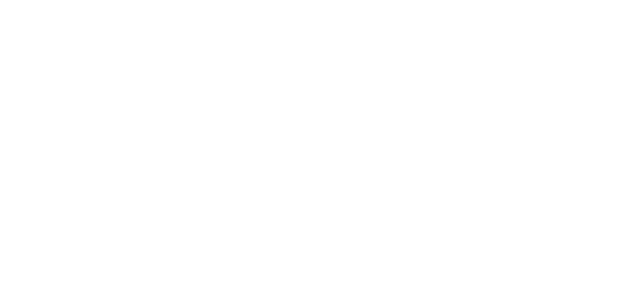
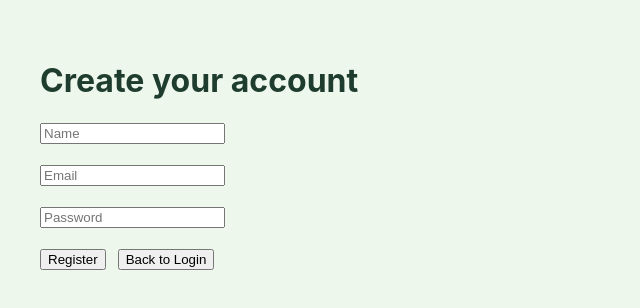
Before and after one commit to D1stress29/pametni_paketnik_website, a React (Create React App) app in the folder frontend/: page /register in a window 1280 px wide. Before the commit this address had no page. Shown: the top 308 px of the page, without its empty margins (0-640 px from the left). Built offline with nearby package versions, Linux system fonts and the light colour scheme.

Commit message:
Edited UI of index page, added login and registration pages

```diff
--- a/frontend/public/index.html
+++ b/frontend/public/index.html
@@ -1,14 +1,21 @@
 <!DOCTYPE html>
-<html lang="en">
-
+<html lang="sl">
 <head>
-  <meta charset="UTF-8" />
-  <meta name="viewport" content="width=device-width, initial-scale=1.0" />
-  <title>Smart Mailbox</title>
+    <meta charset="UTF-8">
+    <meta name="viewport" content="width=device-width, initial-scale=1.0">
+    <title>Škatlarji</title>
+    <link rel="stylesheet" href="https://cdnjs.cloudflare.com/ajax/libs/font-awesome/6.4.0/css/all.min.css">
+    <style>
+        body {
+            margin: 0;
+            min-height: 100vh;
+            font-family: Inter, system-ui, -apple-system, BlinkMacSystemFont, 'Segoe UI', sans-serif;
+            background: #eef7ec;
+            color: #1f3d2e;
+        }
+    </style>
 </head>
-
 <body>
-  <div id="root"></div>
+    <div id="root"></div>
 </body>
-
 </html>
--- a/frontend/src/App.js
+++ b/frontend/src/App.js
@@ -1,4 +1,5 @@
 import { BrowserRouter, Routes, Route } from "react-router-dom";
+import HomePage from "./pages/HomePage";
 import LoginPage from "./pages/LoginPage";
 import Dashboard from "./pages/Dashboard";
 
@@ -6,7 +7,9 @@ function App() {
     return (
         <BrowserRouter>
             <Routes>
-                <Route path="/" element={<LoginPage />} />
+                <Route path="/" element={<HomePage />} />
+                <Route path="/login" element={<LoginPage />} />
+                <Route path="/register" element={<LoginPage defaultMode="register" />} />
                 <Route path="/dashboard" element={<Dashboard />} />
             </Routes>
         </BrowserRouter>
--- /dev/null
+++ b/frontend/src/pages/HomePage.js
@@ -0,0 +1,157 @@
+import { Link } from "react-router-dom";
+
+const styles = `
+    :root {
+        color-scheme: light;
+        font-family: Inter, system-ui, -apple-system, BlinkMacSystemFont, 'Segoe UI', sans-serif;
+        background: #eef7ec;
+        color: #1f3d2e;
+    }
+    * {
+        box-sizing: border-box;
+    }
+    body {
+        margin: 0;
+        min-height: 100vh;
+        display: flex;
+        flex-direction: column;
+    }
+    header {
+        background: linear-gradient(135deg, #1d6b3d 0%, #47a45d 100%);
+        padding: 20px 24px;
+        color: white;
+    }
+    .nav-row {
+        max-width: 1160px;
+        margin: 0 auto;
+        display: flex;
+        justify-content: space-between;
+        align-items: center;
+        gap: 14px;
+        flex-wrap: wrap;
+    }
+    .brand {
+        display: flex;
+        align-items: center;
+        gap: 12px;
+        font-weight: 700;
+        font-size: 1.25rem;
+    }
+    .brand i {
+        font-size: 1.6rem;
+    }
+    .nav-actions {
+        display: flex;
+        gap: 12px;
+        flex-wrap: wrap;
+    }
+    .nav-actions a {
+        text-decoration: none;
+        padding: 0.9rem 1.3rem;
+        border-radius: 999px;
+        font-weight: 600;
+        transition: transform 0.2s ease, box-shadow 0.2s ease;
+    }
+    .nav-actions a:hover {
+        transform: translateY(-1px);
+        box-shadow: 0 12px 22px rgba(15, 82, 42, 0.18);
+    }
+    .btn-primary {
+        background: white;
+        color: #1d6b3d;
+    }
+    .btn-secondary {
+        background: rgba(255, 255, 255, 0.18);
+        color: white;
+        border: 1px solid rgba(255, 255, 255, 0.35);
+    }
+    main {
+        flex: 1;
+        padding: 48px 24px;
+    }
+    .hero {
+        max-width: 920px;
+        margin: 0 auto;
+        background: #f9fff4;
+        border: 1px solid #dcedd8;
+        border-radius: 28px;
+        padding: 40px;
+        box-shadow: 0 20px 50px rgba(29, 107, 61, 0.12);
+    }
+    .hero h1 {
+        margin: 0 0 16px;
+        font-size: clamp(2.1rem, 4vw, 3.2rem);
+        line-height: 1.05;
+        letter-spacing: -0.03em;
+    }
+    .hero p {
+        margin: 0 0 26px;
+        max-width: 760px;
+        font-size: 1.05rem;
+        line-height: 1.8;
+        color: #2c4d33;
+    }
+    .section-card {
+        background: white;
+        border: 1px solid #cfe5d0;
+        border-radius: 20px;
+        padding: 28px;
+        margin-top: 28px;
+    }
+    .section-card h2 {
+        margin-top: 0;
+        font-size: 1.25rem;
+        color: #1e4e2f;
+    }
+    .section-card p {
+        margin: 16px 0 0;
+        color: #3c5b42;
+        line-height: 1.75;
+    }
+    footer {
+        background: #1d6b3d;
+        color: #e9f7e8;
+        text-align: center;
+        font-size: 0.95rem;
+        padding: 18px 24px;
+    }
+`;
+
+function HomePage() {
+    return (
+        <>
+            <style>{styles}</style>
+            <header>
+                <div className="nav-row">
+                    <div className="brand">
+                        <i className="fa-solid fa-box-open"></i>
+                        <span>Škatlarji</span>
+                    </div>
+                    <div className="nav-actions">
+                        <Link to="/login" className="btn-primary">Prijava</Link>
+                        <Link to="/register" className="btn-secondary">Registracija</Link>
+                        <a href="#access-list" className="btn-secondary">Dostopi do pošte</a>
+                    </div>
+                </div>
+            </header>
+
+            <main>
+                <section className="hero">
+                    <h1>Pametna rešitev za paketnik in poštne dostopne pravice</h1>
+                    <p>Ta projekt predstavlja osnovni vmesnik za upravljanje dostopa do paketnika, uporabniške prijave in prihodnji seznam dostopov do pošte.</p>
+
+                    <div id="access-list" className="section-card">
+                        <h2>Seznam dostopov do pošte</h2>
+                        <p>Seznam dostopov še ni ustvarjen. Ko bo ta funkcionalnost dodana, bo tukaj prikazan celoten pregled poštnih dostopov in njihovih statusov.</p>
+                    </div>
+                </section>
+            </main>
+
+            <footer>
+                <p>&copy; 2026 Pametni PaketniKnjig. Zeleni in pregledni dostopi za pametni paketnik.</p>
+            </footer>
+        </>
+    );
+}
+
+export default HomePage;
--- a/frontend/src/pages/LoginPage.js
+++ b/frontend/src/pages/LoginPage.js
@@ -1,27 +1,77 @@
 import { useState } from "react";
+import { useNavigate } from "react-router-dom";
 import axios from "axios";
 
-function LoginPage() {
+function LoginPage({ defaultMode }) {
 
+    const [name, setName] = useState("");
     const [email, setEmail] = useState("");
     const [password, setPassword] = useState("");
+    const [isRegistering, setIsRegistering] = useState(defaultMode === "register");
+    const [message, setMessage] = useState("");
+    const navigate = useNavigate();
 
     const login = async () => {
-        const res = await axios.post(
-            "http://localhost:5000/api/auth/login",
-            { email, password }
-        );
+        try {
+            const res = await axios.post(
+                "http://localhost:5000/api/auth/login",
+                { email, password }
+            );
 
-        localStorage.setItem("token", res.data.token);
-        alert("Logged in");
+            localStorage.setItem("token", res.data.token);
+            setMessage("Login successful. Redirecting to dashboard...");
+            navigate("/dashboard");
+        } catch (err) {
+            const errorText = err.response?.data?.message || err.message;
+            setMessage(`Login failed: ${errorText}`);
+        }
+    };
+
+    const register = async () => {
+        try {
+            if (!name) {
+                setMessage("Please enter your name to create a user.");
+                return;
+            }
+
+            await axios.post(
+                "http://localhost:5000/api/auth/register",
+                {
+                    name,
+                    email,
+                    password,
+                    role: "user"
+                }
+            );
+
+            setMessage("Account created successfully. Please login.");
+            setIsRegistering(false);
+            setPassword("");
+        } catch (err) {
+            const errorText = err.response?.data?.error || err.response?.data?.message || err.message;
+            setMessage(`Registration failed: ${errorText}`);
+        }
     };
 
     return (
-        <div style={{ padding: 40 }}>
-            <h1>Smart Mailbox Login</h1>
+        <div style={{ padding: 40, maxWidth: 420 }}>
+            <h1>{isRegistering ? "Create your account" : "Smart Mailbox Login"}</h1>
+
+            {isRegistering && (
+                <>
+                    <input
+                        placeholder="Name"
+                        value={name}
+                        onChange={(e) => setName(e.target.value)}
+                    />
+
+                    <br /><br />
+                </>
+            )}
 
             <input
                 placeholder="Email"
+                value={email}
                 onChange={(e) => setEmail(e.target.value)}
             />
 
@@ -30,14 +80,31 @@ function LoginPage() {
             <input
                 type="password"
                 placeholder="Password"
+                value={password}
                 onChange={(e) => setPassword(e.target.value)}
             />
 
             <br /><br />
 
-            <button onClick={login}>
-                Login
+            <button onClick={isRegistering ? register : login}>
+                {isRegistering ? "Register" : "Login"}
             </button>
+
+            <button
+                style={{ marginLeft: 12 }}
+                onClick={() => {
+                    setIsRegistering(!isRegistering);
+                    setMessage("");
+                }}
+            >
+                {isRegistering ? "Back to Login" : "Create account"}
+            </button>
+
+            {message && (
+                <div style={{ marginTop: 16, color: "#444" }}>
+                    {message}
+                </div>
+            )}
         </div>
     );
 }
```
Also changed, not shown: 1 other file (tests, documents, lock files or other folders).
